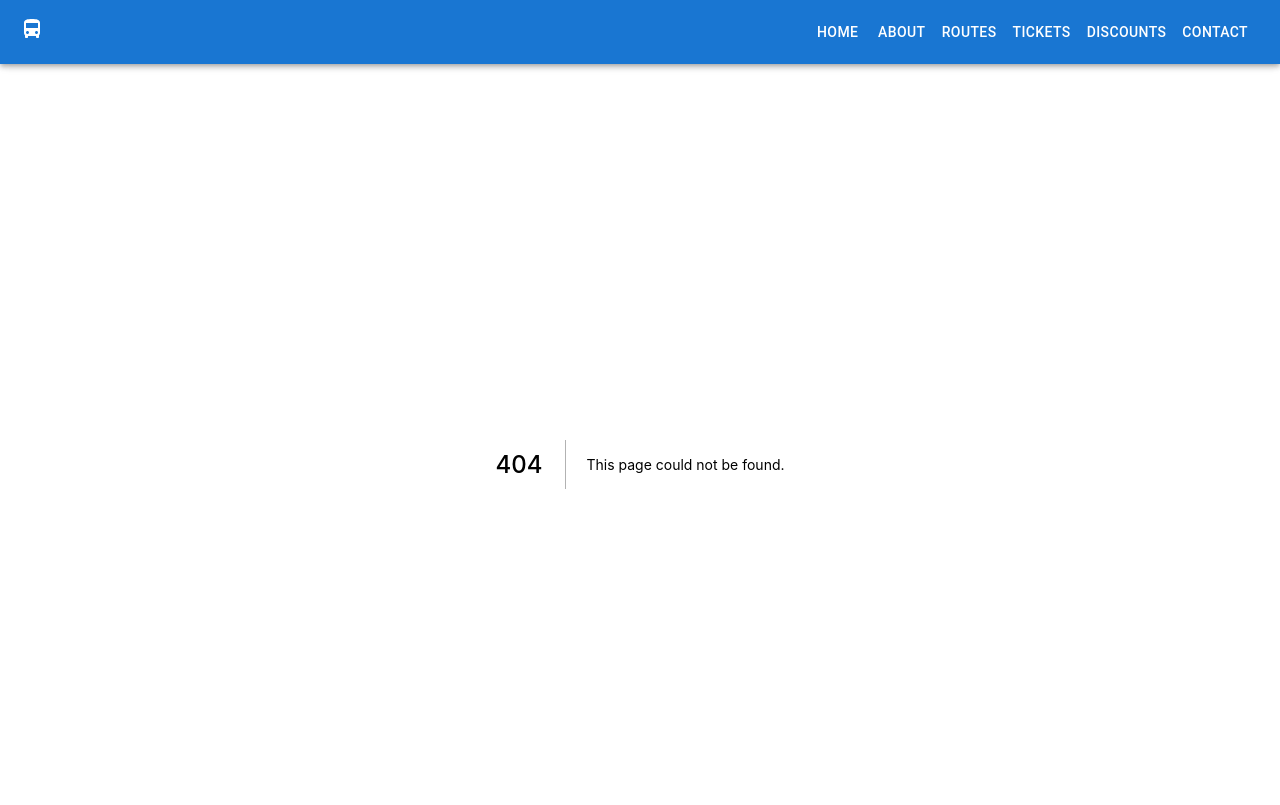
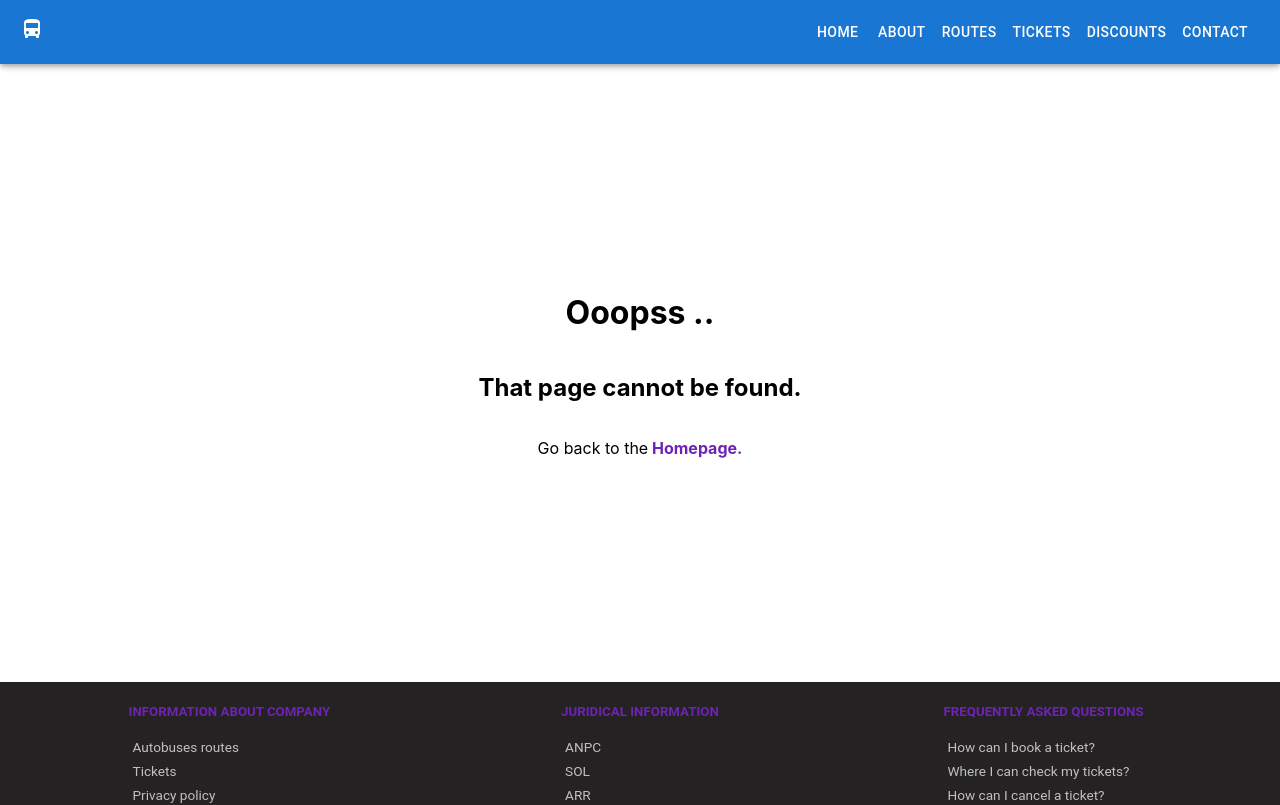
Before and after one commit to carla-vartolomei/transport-app, a Next.js app: page /404 in a window 1280 px wide. Before the commit this address had no page. Shown: the top 805 px of the page. Built offline with nearby package versions, Linux system fonts and the light colour scheme.

Commit message:
add path to search box

```diff
--- a/components/homepage/searchBox/SearchBox.module.scss
+++ b/components/homepage/searchBox/SearchBox.module.scss
@@ -14,7 +14,7 @@
     box-shadow: 0px 3px 3px -2px rgb(0 0 0 / 20%), 0px 3px 4px 0px rgb(0 0 0 / 14%),
       0px 1px 8px 0px rgb(0 0 0 / 12%);
     border-radius: 2rem;
-    border: 0.05rem solid $purple-color;
+    border: 0.125rem solid $purple-color;
     .searchBoxTextField,
     .searchBoxTextFieldDate {
       width: 100%;
@@ -24,6 +24,8 @@
       }
     }
     .searchBoxButton {
+      align-self: flex-start;
+      padding: 0.88rem;
       width: 50%;
       height: 100%;
       color: $purple-color;
--- /dev/null
+++ b/pages/404/index.js
@@ -0,0 +1,17 @@
+import Link from "next/link"
+import React from "react"
+
+export default function index() {
+  return (
+    <div className="not-found">
+      <h1> Ooopss ..</h1>
+      <h2> That page cannot be found.</h2>
+      <p>
+        Go back to the
+        <Link href="/">
+          <a> Homepage.</a>
+        </Link>
+      </p>
+    </div>
+  )
+}
--- a/styles/globals.scss
+++ b/styles/globals.scss
@@ -41,3 +41,17 @@ a {
   text-indent: 1.5rem;
   text-align: justify;
 }
+
+.not-found {
+  text-align: center;
+  display: flex;
+  flex-direction: column;
+  align-items: center;
+  margin: 12.98rem 0;
+  height: 100%;
+  width: 100%;
+  a {
+    color: $purple-color;
+    font-weight: bold;
+  }
+}
```
Also changed, not shown: components/homepage/searchBox/SearchBox.js (+43 -8 lines), pages/routes/[id].js (+12 -4 lines).
